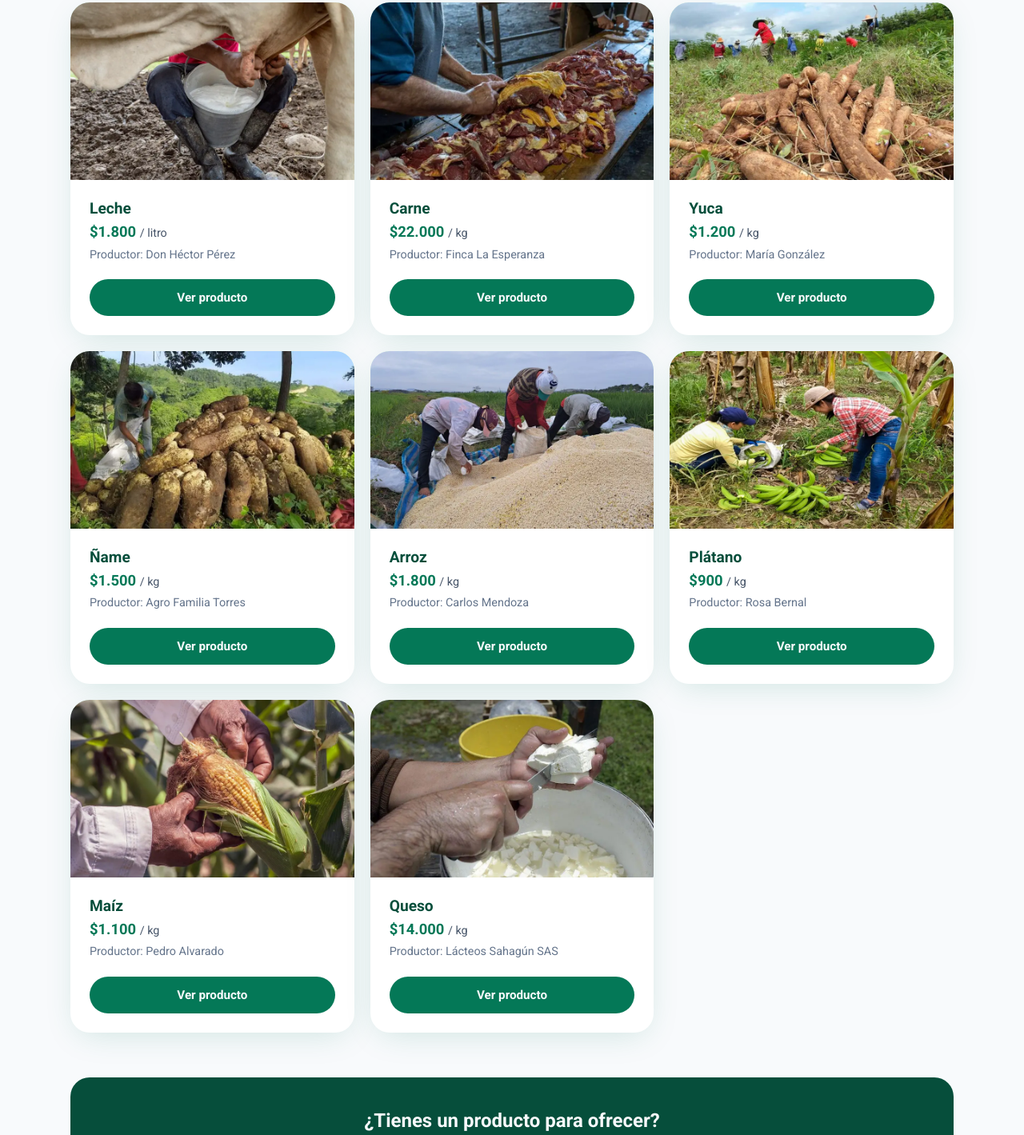
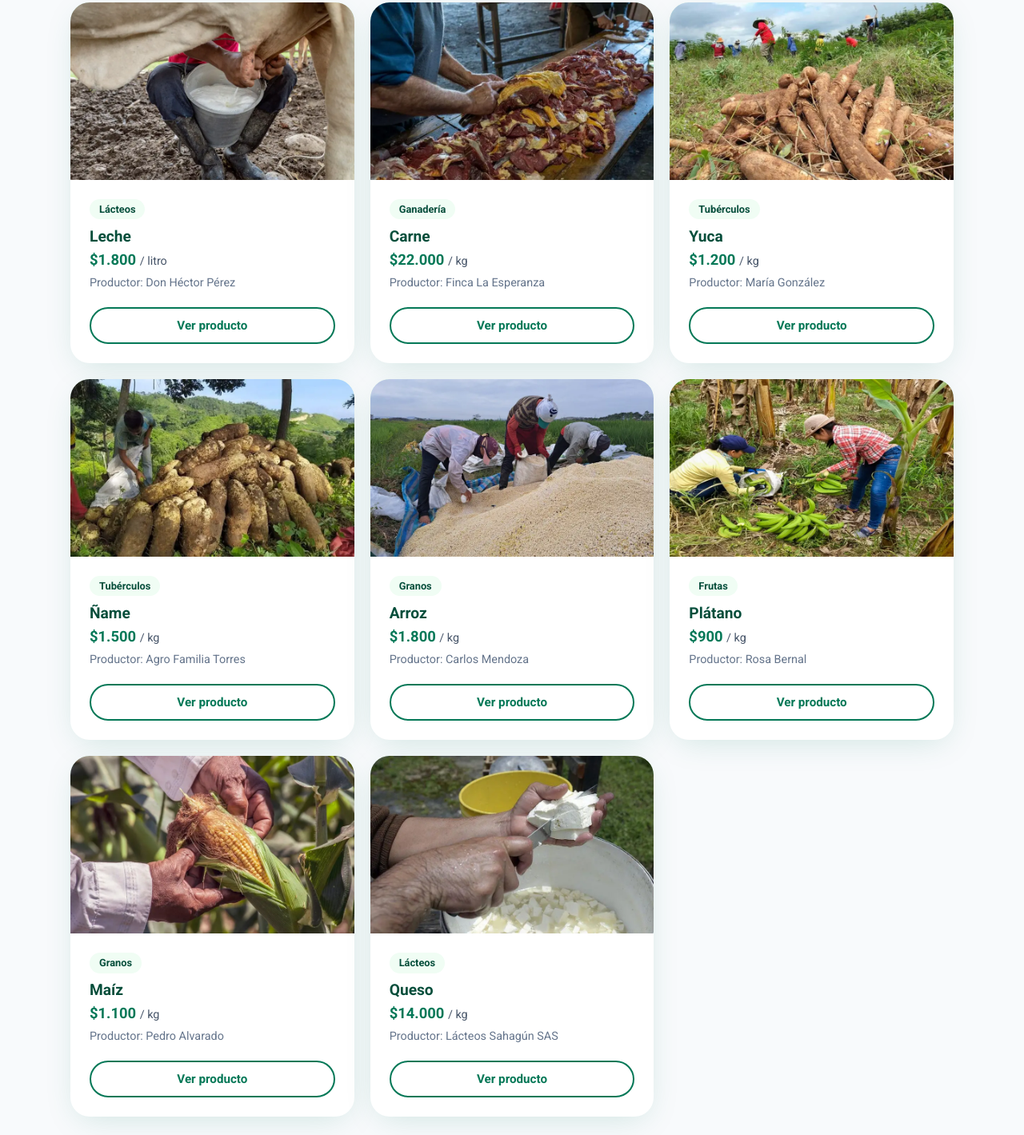
Before and after one commit to breifuentes12-ops/fincux., a plain HTML site: page productos.html in a window 1280 px wide. Shown: the part 364-1783 px from the top of the page at 80% size. Drawn offline with Linux system fonts and the light colour scheme.

Commit message:
feat: etiquetas de categoría en el catálogo de productos

```diff
--- a/productos.html
+++ b/productos.html
@@ -75,10 +75,11 @@
             </picture>
           </a>
           <div class="product-body">
+            <span class="tag">Lácteos</span>
             <h3>Leche</h3>
             <p class="product-price">$1.800 <span>/ litro</span></p>
             <p class="product-meta">Productor: Don Héctor Pérez</p>
-            <a href="producto-detalle.html?id=leche" class="btn btn-primary btn-card">Ver producto</a>
+            <a href="producto-detalle.html?id=leche" class="btn btn-secondary btn-card">Ver producto</a>
           </div>
         </article>
 
@@ -90,10 +91,11 @@
             </picture>
           </a>
           <div class="product-body">
+            <span class="tag">Ganadería</span>
             <h3>Carne</h3>
             <p class="product-price">$22.000 <span>/ kg</span></p>
             <p class="product-meta">Productor: Finca La Esperanza</p>
-            <a href="producto-detalle.html?id=carne" class="btn btn-primary btn-card">Ver producto</a>
+            <a href="producto-detalle.html?id=carne" class="btn btn-secondary btn-card">Ver producto</a>
           </div>
         </article>
 
@@ -105,10 +107,11 @@
             </picture>
           </a>
           <div class="product-body">
+            <span class="tag">Tubérculos</span>
             <h3>Yuca</h3>
             <p class="product-price">$1.200 <span>/ kg</span></p>
             <p class="product-meta">Productor: María González</p>
-            <a href="producto-detalle.html?id=yuca" class="btn btn-primary btn-card">Ver producto</a>
+            <a href="producto-detalle.html?id=yuca" class="btn btn-secondary btn-card">Ver producto</a>
           </div>
         </article>
 
@@ -120,10 +123,11 @@
             </picture>
           </a>
           <div class="product-body">
+            <span class="tag">Tubérculos</span>
             <h3>Ñame</h3>
             <p class="product-price">$1.500 <span>/ kg</span></p>
             <p class="product-meta">Productor: Agro Familia Torres</p>
-            <a href="producto-detalle.html?id=name" class="btn btn-primary btn-card">Ver producto</a>
+            <a href="producto-detalle.html?id=name" class="btn btn-secondary btn-card">Ver producto</a>
           </div>
         </article>
 
@@ -135,10 +139,11 @@
             </picture>
           </a>
           <div class="product-body">
+            <span class="tag">Granos</span>
             <h3>Arroz</h3>
             <p class="product-price">$1.800 <span>/ kg</span></p>
             <p class="product-meta">Productor: Carlos Mendoza</p>
-            <a href="producto-detalle.html?id=arroz" class="btn btn-primary btn-card">Ver producto</a>
+            <a href="producto-detalle.html?id=arroz" class="btn btn-secondary btn-card">Ver producto</a>
           </div>
         </article>
 
@@ -150,10 +155,11 @@
             </picture>
           </a>
           <div class="product-body">
+            <span class="tag">Frutas</span>
             <h3>Plátano</h3>
             <p class="product-price">$900 <span>/ kg</span></p>
             <p class="product-meta">Productor: Rosa Bernal</p>
-            <a href="producto-detalle.html?id=platano" class="btn btn-primary btn-card">Ver producto</a>
+            <a href="producto-detalle.html?id=platano" class="btn btn-secondary btn-card">Ver producto</a>
           </div>
         </article>
 
@@ -165,10 +171,11 @@
             </picture>
           </a>
           <div class="product-body">
+            <span class="tag">Granos</span>
             <h3>Maíz</h3>
             <p class="product-price">$1.100 <span>/ kg</span></p>
             <p class="product-meta">Productor: Pedro Alvarado</p>
-            <a href="producto-detalle.html?id=maiz" class="btn btn-primary btn-card">Ver producto</a>
+            <a href="producto-detalle.html?id=maiz" class="btn btn-secondary btn-card">Ver producto</a>
           </div>
         </article>
 
@@ -180,10 +187,11 @@
             </picture>
           </a>
           <div class="product-body">
+            <span class="tag">Lácteos</span>
             <h3>Queso</h3>
             <p class="product-price">$14.000 <span>/ kg</span></p>
             <p class="product-meta">Productor: Lácteos Sahagún SAS</p>
-            <a href="producto-detalle.html?id=queso" class="btn btn-primary btn-card">Ver producto</a>
+            <a href="producto-detalle.html?id=queso" class="btn btn-secondary btn-card">Ver producto</a>
           </div>
         </article>
       </div>
```
